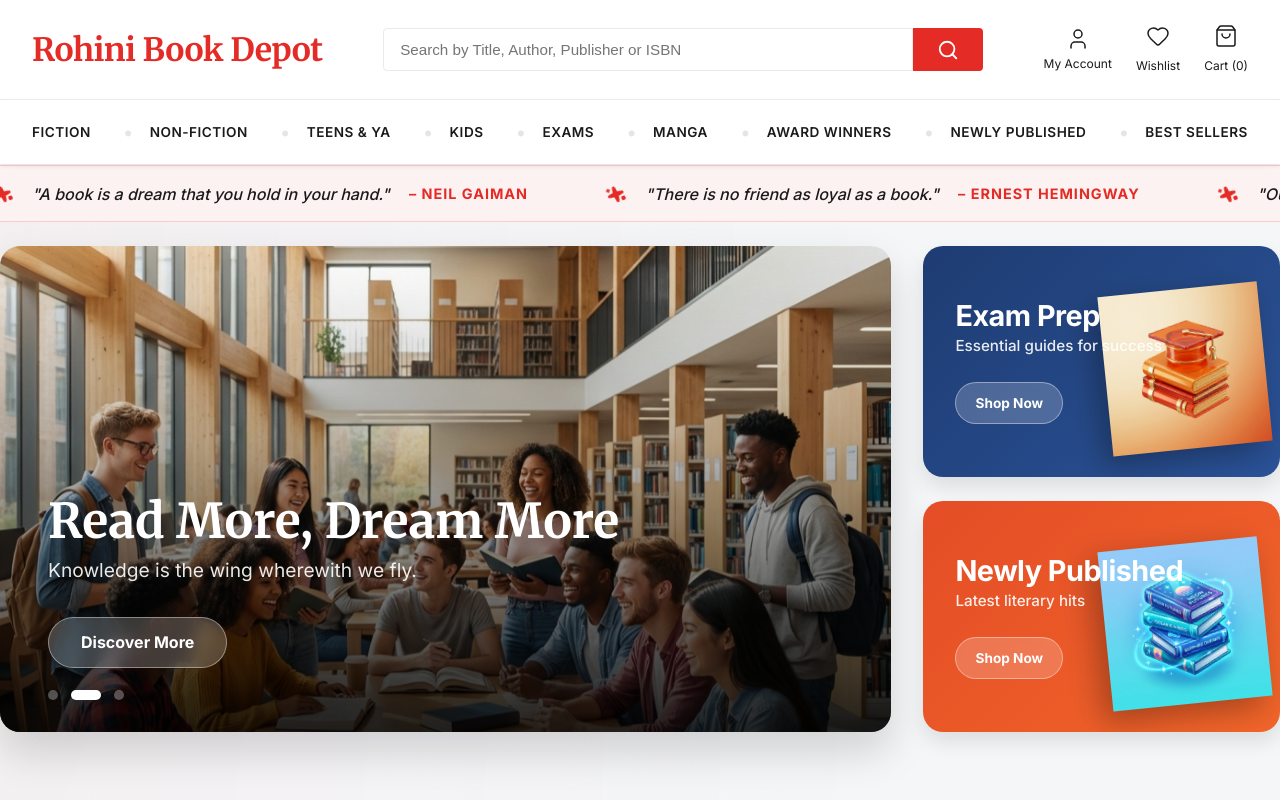
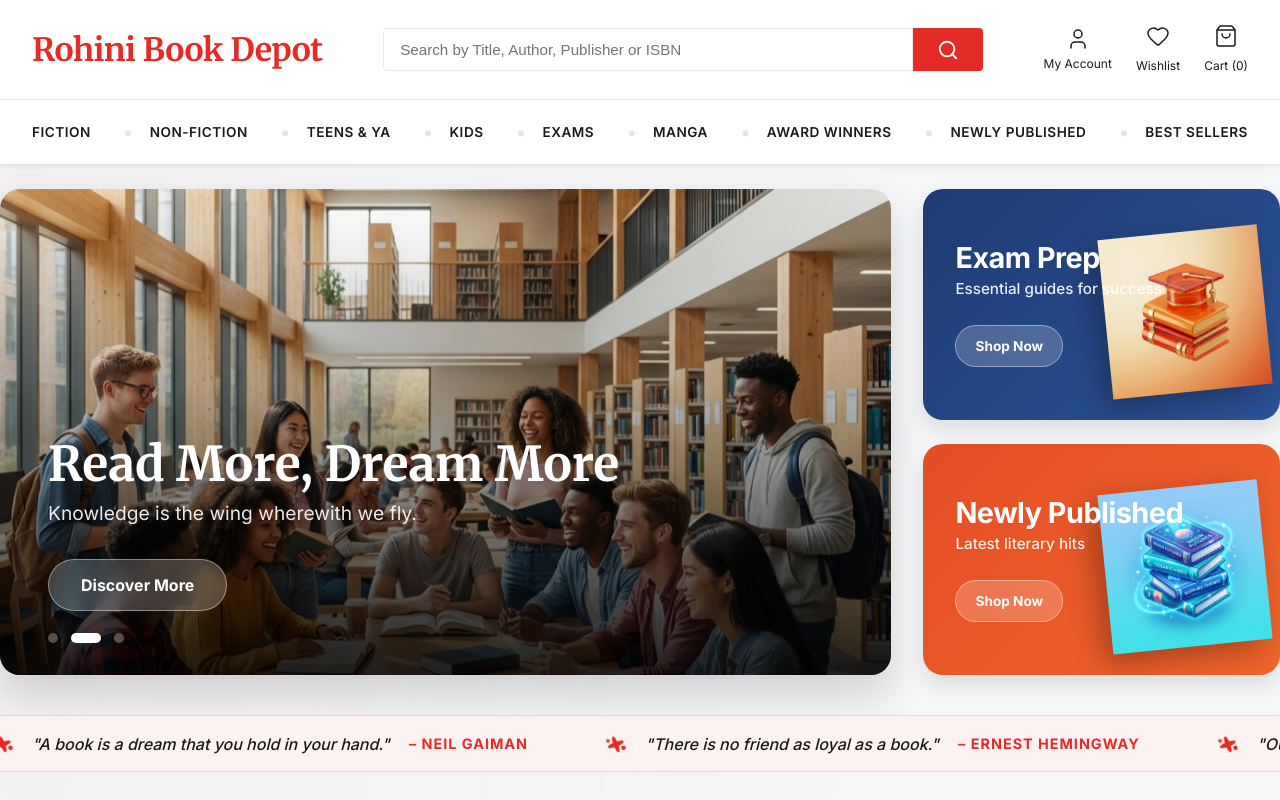
Before and after one commit to bhagwaticreationshelpdesk-debug/rohinibook, a Next.js app: page / in a window 1280 px wide. Shown: the top 800 px of the page. Built offline with nearby package versions, Linux system fonts and the light colour scheme.

Commit message:
Correctly placed quote ticker below hero slider

```diff
--- a/app/page.tsx
+++ b/app/page.tsx
@@ -236,9 +236,9 @@ const awardWinners = [
 export default function Home() {
   return (
     <div className={styles.main}>
+      <HeroSlider />
+
       <QuoteTicker />
-
-      <HeroSlider />
 
       <ProductSection
         title="Trending Now"
```
